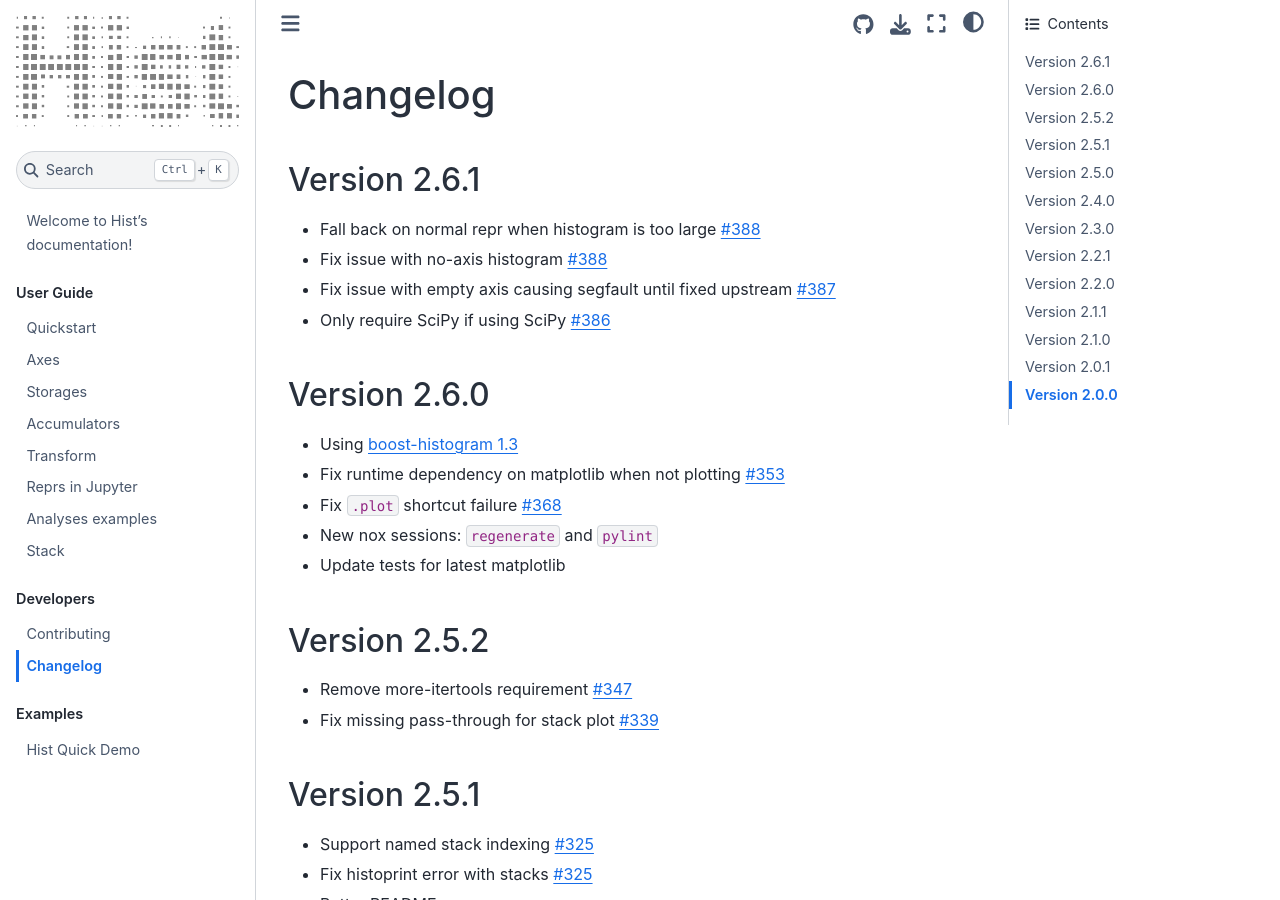
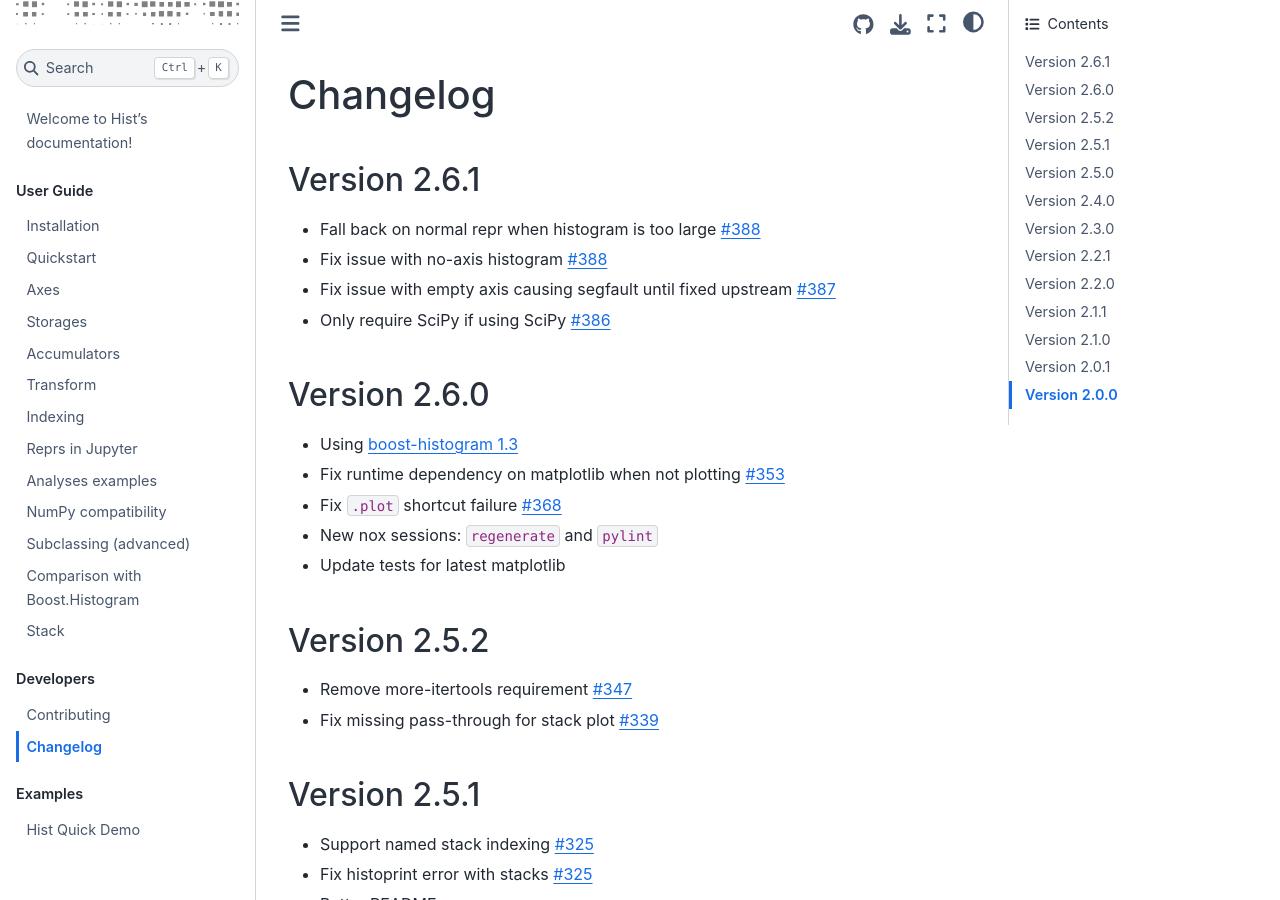
Before and after one commit to scikit-hep/hist, a Sphinx documentation site: the page built from docs/changelog.md, in a window 1280 px wide and 900 px high. Built offline with Sphinx 7.4.7 and the Sphinx Book theme 1.1.4, drawn with Linux system fonts in a browser that asks for light colours; pages that are not in the unit, such as notebooks, are missing from menus.

Commit message:
docs: fix paths in index.rst

```diff
--- a/docs/index.rst
+++ b/docs/index.rst
@@ -23,15 +23,19 @@ To get an idea of creating histograms in Hist looks like, you can take a look at
    :caption: User Guide
    :glob:
 
-   installation
+   user-guide/installation
    user-guide/quickstart
    user-guide/axes
    user-guide/storages
    user-guide/accumulators
    user-guide/notebooks/Transform
+   user-guide/indexing
    user-guide/notebooks/Reprs
    user-guide/notebooks/Plots
    user-guide/analyses
+   user-guide/numpy
+   user-guide/subclassing
+   user-guide/comparison
    user-guide/notebooks/Histogram
    user-guide/notebooks/Stack
    user-guide/notebooks/Interpolation
```
